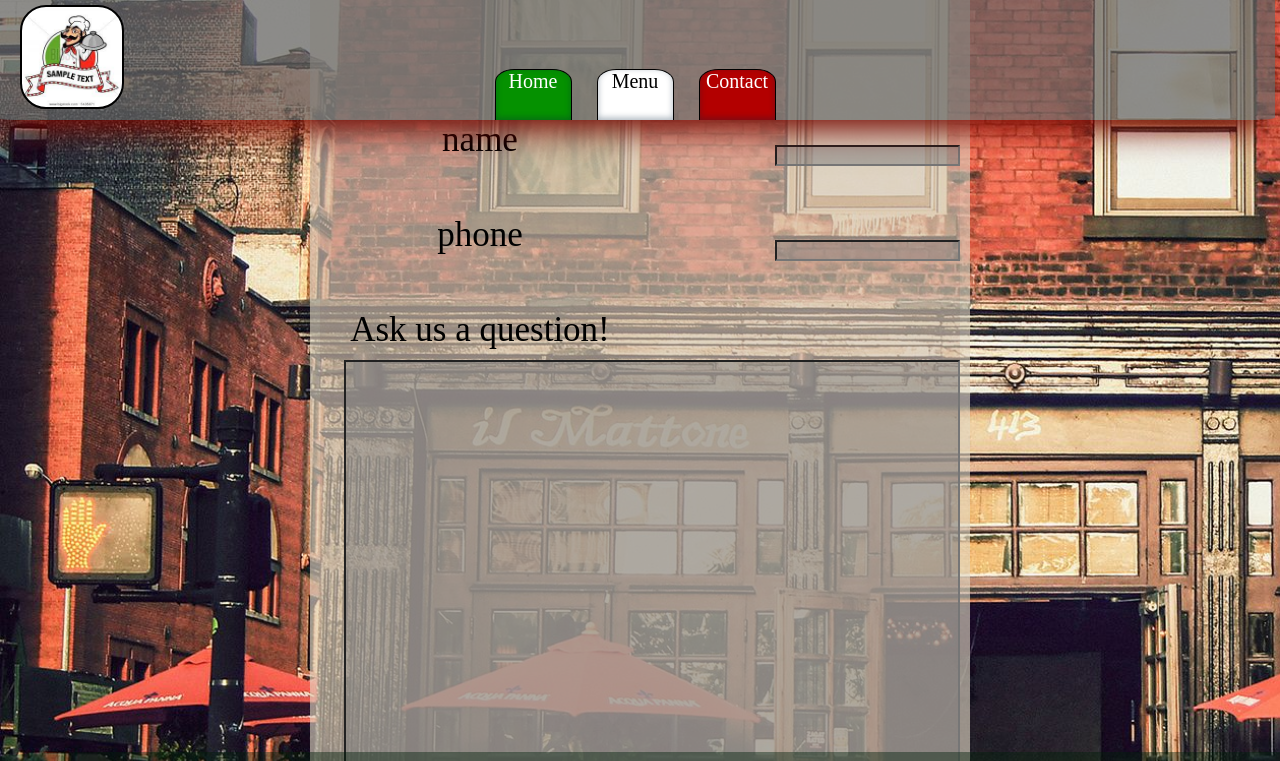
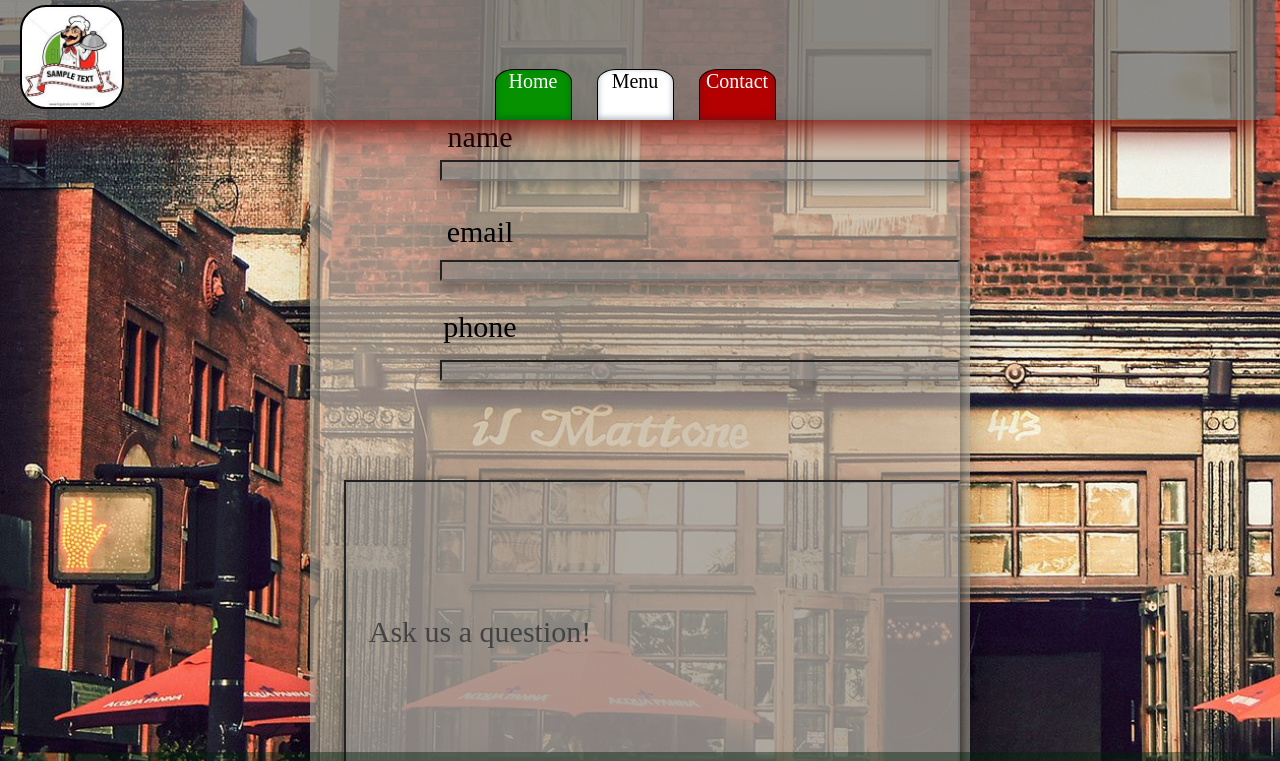
Before and after one commit to Jokkeuh/Restaurant-Page, a website built with webpack: page dist/index.html in a window 1280 px wide. Both pictures are taken after a click on the button 739 px from the left and 100 px from the top of the page. Shown: the top 761 px of the page. Built offline with nearby package versions, Linux system fonts and the light colour scheme; files whose address does not match are found by name.

Commit message:
barebones done

```diff
--- a/src/pageloader.js
+++ b/src/pageloader.js
@@ -42,13 +42,20 @@ const PageThree = () => {
     const nameInput = document.createElement("input")
             nameInput.setAttribute("class","nameInput")
             nameInput.setAttribute("id","nameInput")
+
+    const emailInput = document.createElement("input")
+            emailInput.setAttribute("id","emailInput")
+            emailInput.setAttribute("class","emailInput")
+            emailInput.setAttribute("type","email")
     const phoneInput = document.createElement("input")
             phoneInput.setAttribute("class","phoneInput")
             phoneInput.setAttribute("id","phoneInput")
+            phoneInput.setAttribute("type","phone")
 
     const questionInput = document.createElement("Input")
             questionInput.setAttribute("class","questionInput")
             questionInput.setAttribute("id","questionInput")
+            questionInput.setAttribute("type","text")
     const submitBtn = document.createElement("button")
             submitBtn.setAttribute("class","submitBtn")
             submitBtn.setAttribute("id","submitBtn")
@@ -61,6 +68,9 @@ const PageThree = () => {
     const nameLabel = document.createElement("label");
             nameLabel.setAttribute("for", 'nameInput');
             nameLabel.innerHTML = "name";
+    const emailLabel = document.createElement("label");
+            emailLabel.setAttribute("for", "emailInput");
+            emailLabel.innerHTML = "email";
     const phoneLabel = document.createElement("label");
             phoneLabel.setAttribute("for", 'phoneInput');
             phoneLabel.innerHTML = "phone";
@@ -122,11 +132,15 @@ const PageThree = () => {
 
 
         formInput.appendChild(nameLabel)
+        formInput.appendChild(emailLabel)
         formInput.appendChild(phoneLabel)
         formInput.appendChild(questionLabel)
 
+
         formInput.appendChild(nameInput)
+        formInput.appendChild(emailInput)
         formInput.appendChild(phoneInput)
+
         formInput.appendChild(questionInput)
         formInput.appendChild(submitBtn)
 
--- a/src/style.css
+++ b/src/style.css
@@ -75,13 +75,14 @@
 /*form, formInput, nameInput, phoneInput, questionInput,submitBtn*/
 
 .formInput{
-    font-size: 35px;
+    font-size: 30px;
     display: grid;
     grid-template-rows: 95px 95px;
 
-
+    margin: 0px;
     background-color: rgba(97, 26, 26, 0.068);
     height: 100vh;
+    box-shadow: rgba(0, 0, 0, 0.25) 0px 54px 55px, rgba(0, 0, 0, 0.12) 0px -12px 30px, rgba(0, 0, 0, 0.12) 0px 4px 6px, rgba(0, 0, 0, 0.17) 0px 12px 13px, rgba(0, 0, 0, 0.09) 0px -3px 5px;
 
 
 }
@@ -94,6 +95,7 @@
     position: absolute;
     bottom: 10%;
     right: 25%;
+    box-shadow: rgba(0, 0, 0, 0.25) 0px 54px 55px, rgba(0, 0, 0, 0.12) 0px -12px 30px, rgba(0, 0, 0, 0.12) 0px 4px 6px, rgba(0, 0, 0, 0.17) 0px 12px 13px, rgba(0, 0, 0, 0.09) 0px -3px 5px;
 }
 
 .formInput label{
@@ -105,27 +107,34 @@
 
 .nameInput,
 .phoneInput,
-.questionInput{
+.questionInput,
+.emailInput{
 
     position: absolute;
-    max-width: 100%;
+    width: 80%;
+    box-shadow: rgba(0, 0, 0, 0.25) 0px 54px 55px, rgba(0, 0, 0, 0.12) 0px -12px 30px, rgba(0, 0, 0, 0.12) 0px 4px 6px, rgba(0, 0, 0, 0.17) 0px 12px 13px, rgba(0, 0, 0, 0.09) 0px -3px 5px;
 
 }
 .nameInput{
     right: 0px;
-    top: 25px;
+    top: 5%;
     background-color: rgba(128, 128, 128, 0.521);
 
 }
+.emailInput{
+    right: 0px;
+    top: 17.5%;
+    background-color: rgba(128, 128, 128, 0.521);
+}
 .phoneInput{
     right: 0px;
-    top:15%;
+    top:30%;
     background-color: rgba(128, 128, 128, 0.521);
 
 }
 .questionInput{
     right: 0px;
-    top: 30%;
+    top: 45%;
     height: 50vh;
     width: 95%;
     background-color: rgba(128, 128, 128, 0.521);
```
Also changed, not shown: dist/main.js.
